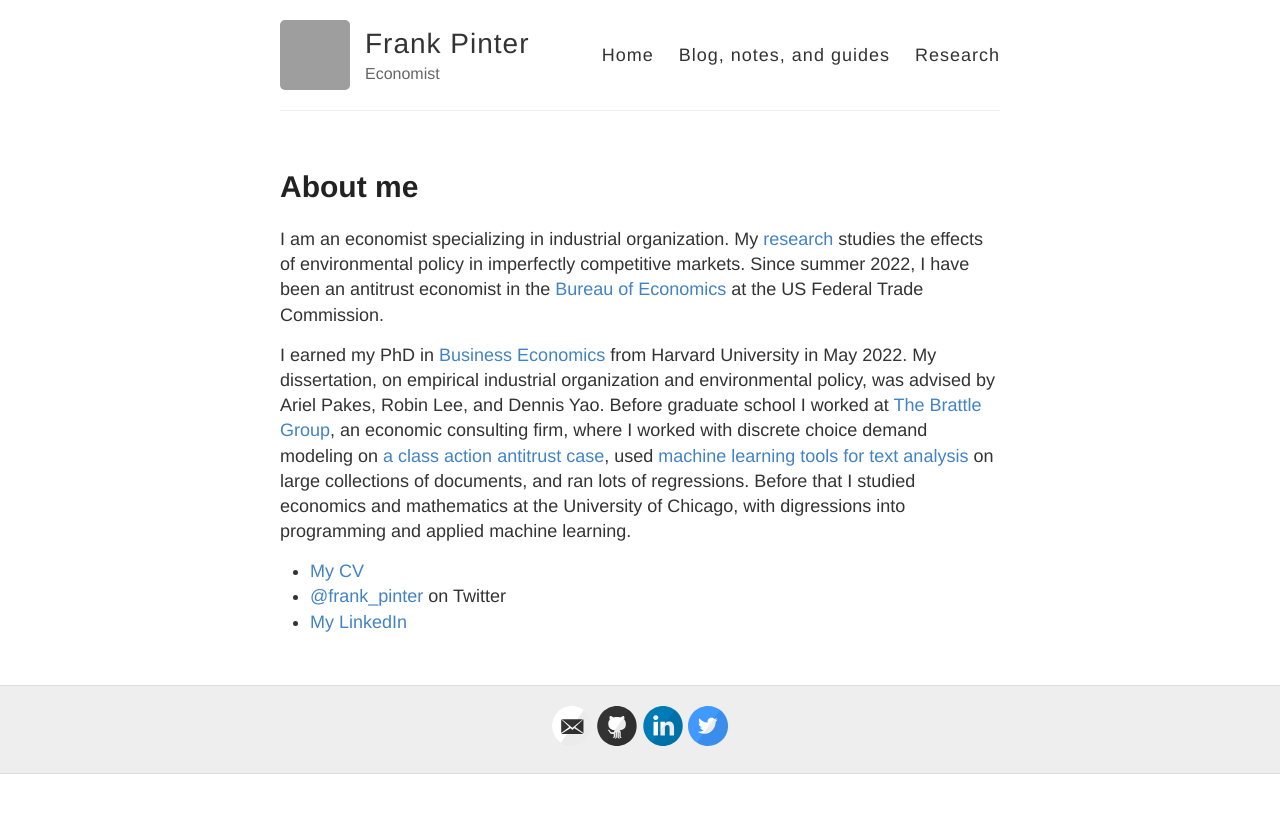
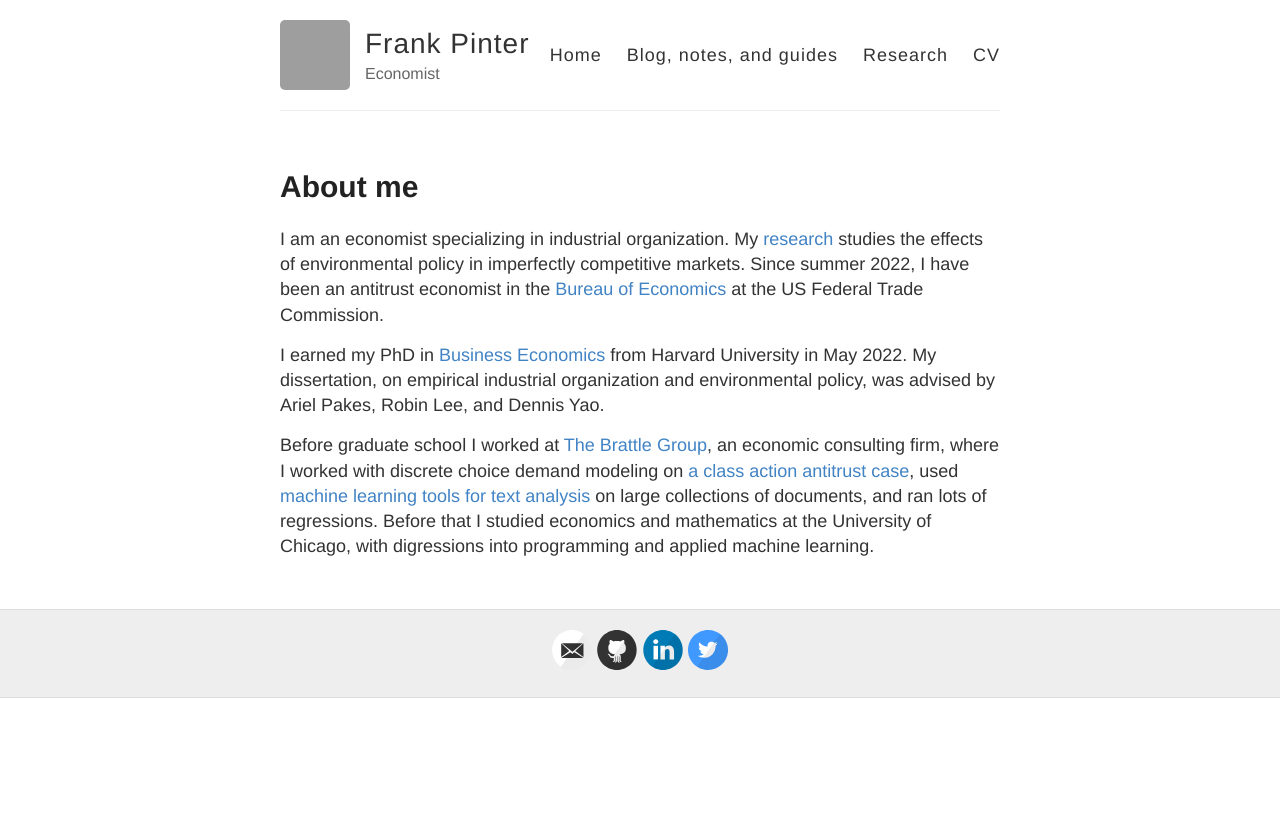
Before and after one commit to fpinter/fpinter.github.io, a Jekyll site: the page built from index.md, in a window 1280 px wide. Shown: the top 813 px of the page. Built offline with Jekyll 4.4.1, drawn with Linux system fonts in a browser that asks for light colours; grey boxes are pictures that could not be loaded.

Commit message:
Move CV link to header

```diff
--- a/_layouts/default.html
+++ b/_layouts/default.html
@@ -30,6 +30,7 @@
             <a href="{{ site.baseurl }}/">Home</a>
             <a href="{{ site.baseurl }}/blog">Blog, notes, and guides</a>
             <a href="{{ site.baseurl }}/research">Research</a>
+            <a href="{{ site.baseurl }}/Pinter_CV.pdf">CV</a>
           </nav>
         </header>
       </div>
--- a/index.md
+++ b/index.md
@@ -8,8 +8,6 @@
 
 I am an economist specializing in industrial organization. My [research](/research) studies the effects of environmental policy in imperfectly competitive markets. Since summer 2022, I have been an antitrust economist in the [Bureau of Economics](https://www.ftc.gov/about-ftc/bureaus-offices/bureau-economics) at the US Federal Trade Commission.
 
-I earned my PhD in [Business Economics](https://www.hbs.edu/doctoral/phd-programs/business-economics/) from Harvard University in May 2022. My dissertation, on empirical industrial organization and environmental policy, was advised by Ariel Pakes, Robin Lee, and Dennis Yao. Before graduate school I worked at [The Brattle Group](http://www.brattle.com), an economic consulting firm, where I worked with discrete choice demand modeling on [a class action antitrust case](http://www.brattle.com/news-and-knowledge/news/daubert-motion-granted-based-on-testimony-of-brattle-principal-daniel-mcfadden), used [machine learning tools for text analysis](https://doi.org/10.1515/ev-2016-0007) on large collections of documents, and ran lots of regressions. Before that I studied economics and mathematics at the University of Chicago, with digressions into programming and applied machine learning.
+I earned my PhD in [Business Economics](https://www.hbs.edu/doctoral/phd-programs/business-economics/) from Harvard University in May 2022. My dissertation, on empirical industrial organization and environmental policy, was advised by Ariel Pakes, Robin Lee, and Dennis Yao.
 
-- [My CV](/Pinter_CV.pdf)
-- [@frank_pinter](https://twitter.com/frank_pinter) on Twitter
-- [My LinkedIn](https://www.linkedin.com/in/frank-pinter-816a6956)
+Before graduate school I worked at [The Brattle Group](http://www.brattle.com), an economic consulting firm, where I worked with discrete choice demand modeling on [a class action antitrust case](http://www.brattle.com/news-and-knowledge/news/daubert-motion-granted-based-on-testimony-of-brattle-principal-daniel-mcfadden), used [machine learning tools for text analysis](https://doi.org/10.1515/ev-2016-0007) on large collections of documents, and ran lots of regressions. Before that I studied economics and mathematics at the University of Chicago, with digressions into programming and applied machine learning.
```
